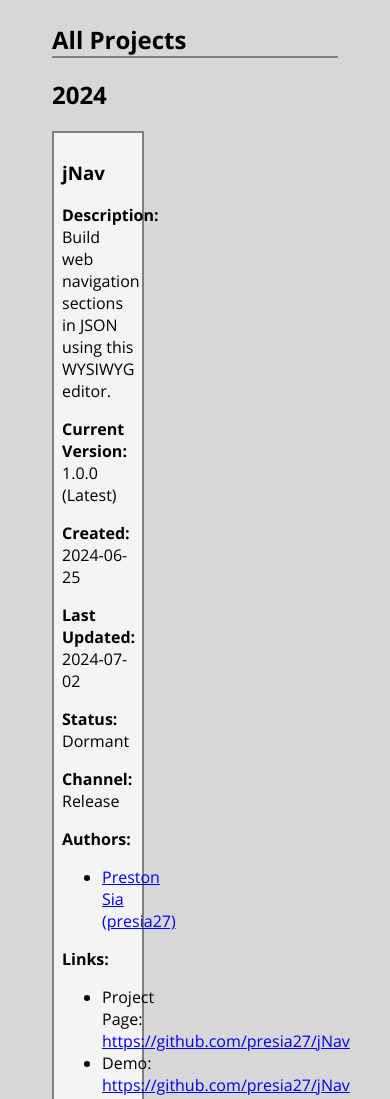
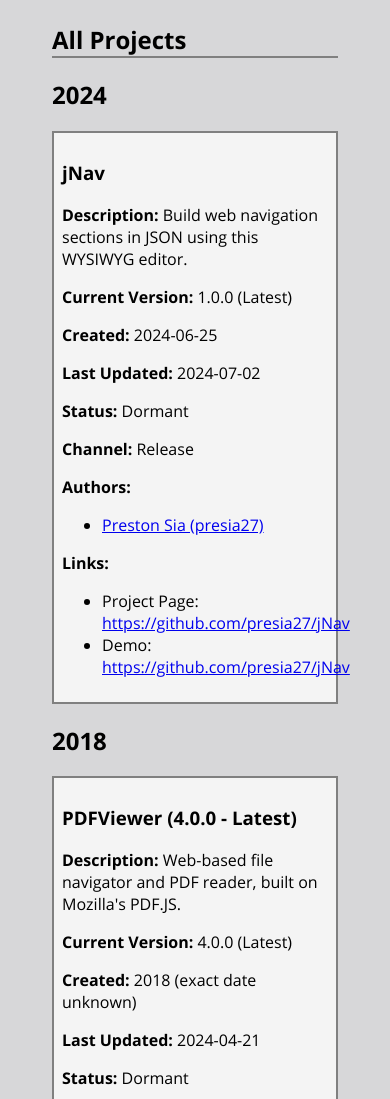
Before and after one commit to presia27/presia27.github.io, a plain HTML site: page index.html in a window 390 px wide. Shown: the part 1260-2359 px from the top of the page. Drawn offline with Linux system fonts and the light colour scheme.

Commit message:
Update global.css

```diff
--- a/style/global.css
+++ b/style/global.css
@@ -196,4 +196,8 @@
     .aaaCardWrap {
         flex-direction: column;
     }
+
+    .bbbCardWrap {
+        grid-template-columns: 100%;
+    }
 }
```
